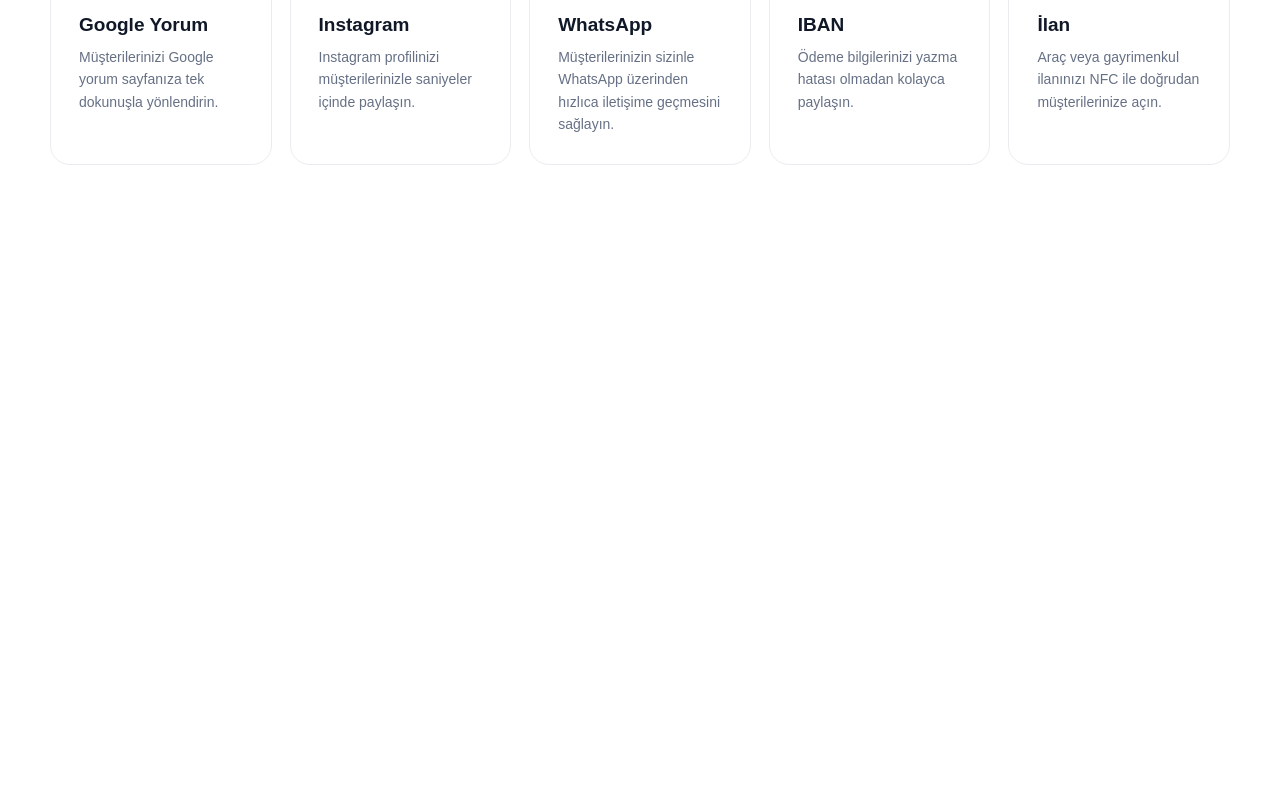
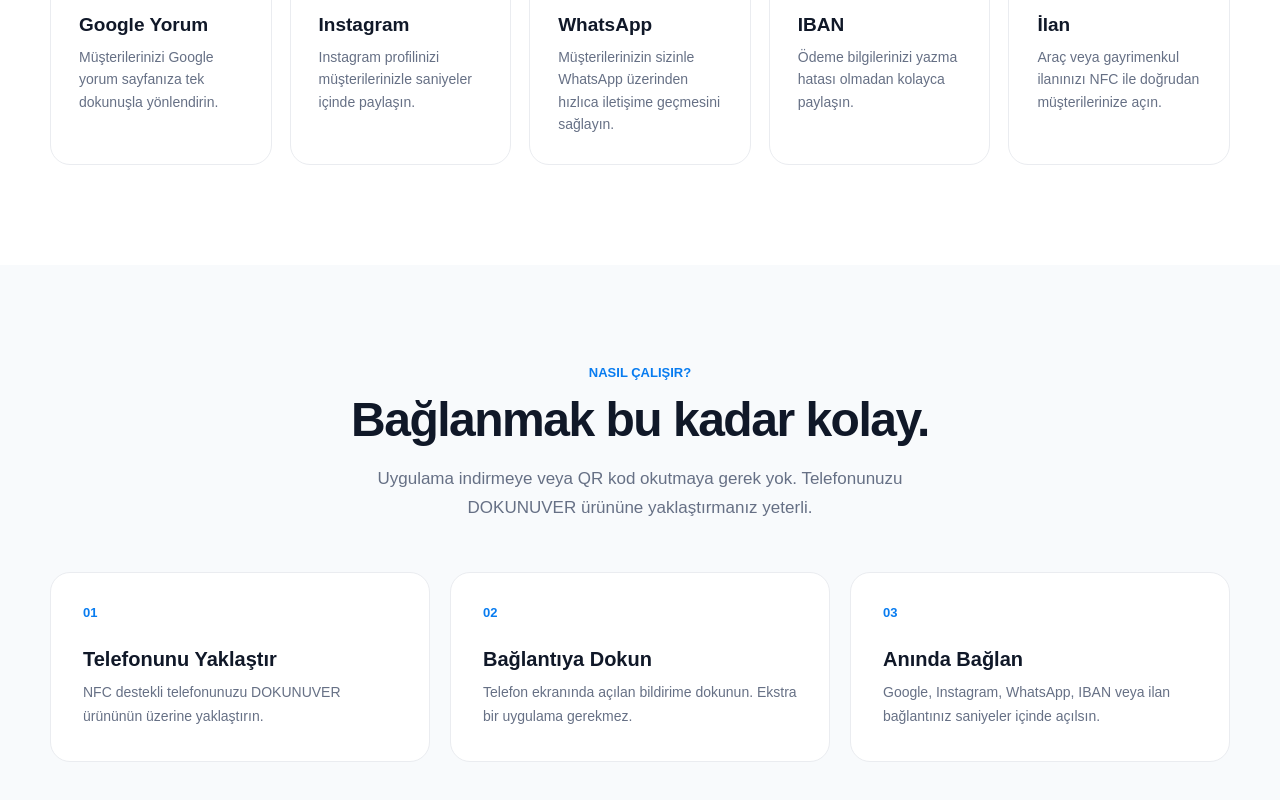
Before and after one commit to temurtasyucel-ops/dokunuver-Web, a Next.js app: page / in a window 1280 px wide. Shown: the part 1372-2172 px from the top of the page. Before the commit the page ends 1637 px from the top, so only its background shows below. Built offline with nearby package versions, Linux system fonts and the light colour scheme.

Commit message:
Add how it works section

```diff
--- a/app/page.js
+++ b/app/page.js
@@ -278,6 +278,83 @@ export default function Home() {
     </div>
   </div>
 </section>
+          {/* NASIL ÇALIŞIR */}
+<section
+  id="nasil-calisir"
+  style={{
+    background: "#f8fafc",
+    padding: "100px 24px",
+  }}
+>
+  <div
+    style={{
+      maxWidth: "1180px",
+      margin: "0 auto",
+      textAlign: "center",
+    }}
+  >
+    <div
+      style={{
+        color: "#087cf0",
+        fontSize: "13px",
+        fontWeight: "800",
+        marginBottom: "12px",
+      }}
+    >
+      NASIL ÇALIŞIR?
+    </div>
+
+    <h2
+      style={{
+        margin: "0",
+        fontSize: "clamp(32px, 5vw, 48px)",
+        letterSpacing: "-1.5px",
+      }}
+    >
+      Bağlanmak bu kadar kolay.
+    </h2>
+
+    <p
+      style={{
+        maxWidth: "600px",
+        margin: "18px auto 50px",
+        color: "#667085",
+        fontSize: "17px",
+        lineHeight: "1.7",
+      }}
+    >
+      Uygulama indirmeye veya QR kod okutmaya gerek yok.
+      Telefonunuzu DOKUNUVER ürününe yaklaştırmanız yeterli.
+    </p>
+
+    <div
+      style={{
+        display: "grid",
+        gridTemplateColumns: "repeat(auto-fit, minmax(240px, 1fr))",
+        gap: "20px",
+        textAlign: "left",
+      }}
+    >
+      <StepCard
+        number="01"
+        title="Telefonunu Yaklaştır"
+        description="NFC destekli telefonunuzu DOKUNUVER ürününün üzerine yaklaştırın."
+      />
+
+      <StepCard
+        number="02"
+        title="Bağlantıya Dokun"
+        description="Telefon ekranında açılan bildirime dokunun. Ekstra bir uygulama gerekmez."
+      />
+
+      <StepCard
+        number="03"
+        title="Anında Bağlan"
+        description="Google, Instagram, WhatsApp, IBAN veya ilan bağlantınız saniyeler içinde açılsın."
+      />
+    </div>
+  </div>
+</section>
     </main>
   );
 }
@@ -331,3 +408,46 @@ function ProductCard({ icon, title, description }) {
     </div>
   );
 }
+function StepCard({ number, title, description }) {
+  return (
+    <div
+      style={{
+        background: "#ffffff",
+        border: "1px solid #eaecf0",
+        borderRadius: "20px",
+        padding: "32px",
+      }}
+    >
+      <div
+        style={{
+          color: "#087cf0",
+          fontSize: "13px",
+          fontWeight: "900",
+          marginBottom: "28px",
+        }}
+      >
+        {number}
+      </div>
+
+      <h3
+        style={{
+          margin: "0 0 10px",
+          fontSize: "20px",
+        }}
+      >
+        {title}
+      </h3>
+
+      <p
+        style={{
+          margin: "0",
+          color: "#667085",
+          fontSize: "14px",
+          lineHeight: "1.7",
+        }}
+      >
+        {description}
+      </p>
+    </div>
+  );
+}
```
